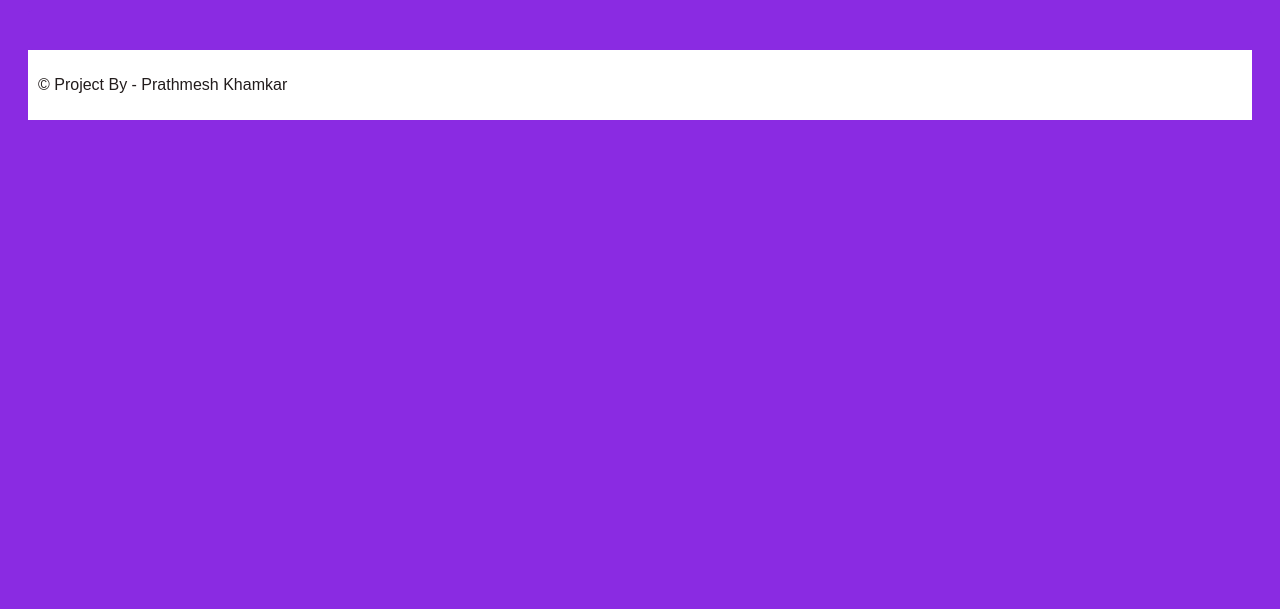
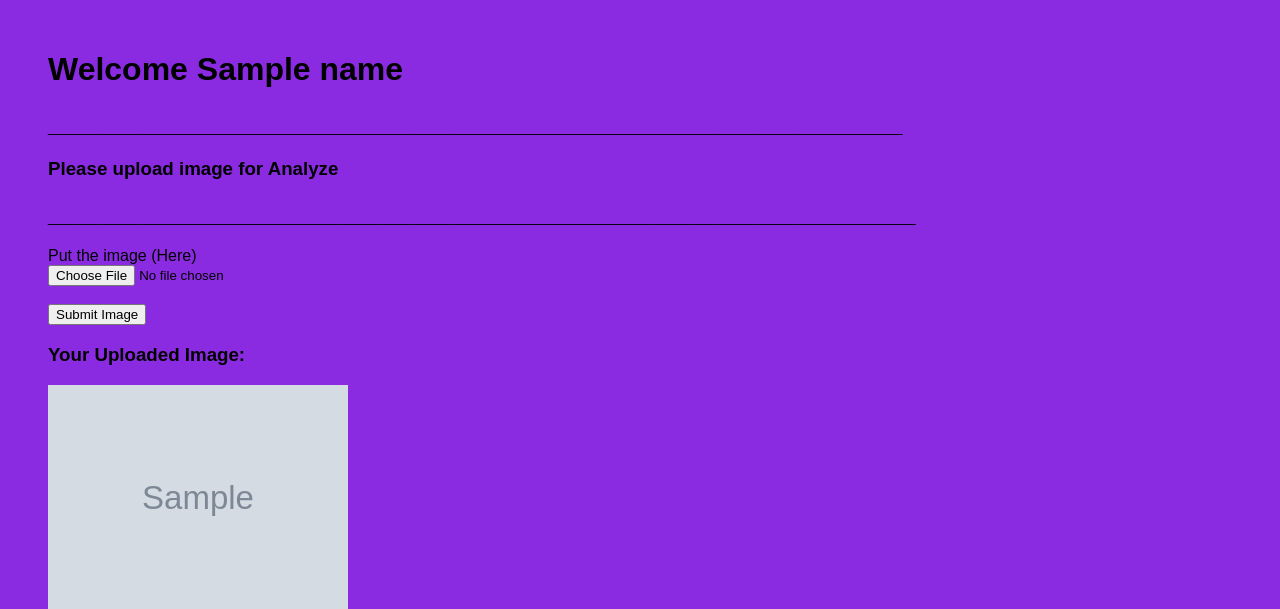
Before and after one commit to prathmeshkhamkar19-art/Project--mage_Analyzer, a Flask app: template templates/upload.html in a window 1280 px wide. Shown: the part 128-737 px from the top of the page. Before the commit the page ends 248 px from the top, so only its background shows below. Run offline with Flask 3, Linux system fonts and the light colour scheme; the template is opened without the code that fills it: values that come from a table or form of the project are taken from there, most other values are stand-ins (such as "Sample title", 1, 10 or a date in 2020); grey boxes marked "Sample" are stand-in pictures; parts of the project's set-up code (start-up, migrations or seed data) failed here and were passed over; some libraries are stand-ins or nearby versions.

Commit message:
render template if validation return True or False we have to pass img_obj and name(show on upload page) and also edit upload.html it also show image after submit

```diff
--- a/app.py
+++ b/app.py
@@ -35,18 +35,13 @@ def upload():
    if image_Obj.validate_on_submit():   # validator to chck we get image if not then render on upload page
       image_file = image_Obj.image.data      #get the image from form of imageinput in file image_file
 
-      name_af_secure = secure_filename(image_file.filename)
+      imagename_af_secure = secure_filename(image_file.filename)
 
-      image_file.save(os.path.join(app.config['UPLOAD_FOLDER'],name_af_secure))  #this save image(image_file) in static file with new_secure_name
+      image_file.save(os.path.join(app.config['UPLOAD_FOLDER'],imagename_af_secure))  #this save image(image_file) in static file with new_secure_name
 
+      return render_template('upload.html',form=image_Obj,name=name_for_upload_page,image=imagename_af_secure) # send all data in upload.html image to show after giving
 
-
-
-
-
-
-
-   return render_template("upload.html",name=name_for_upload_page)
+   return render_template("upload.html",form=image_Obj,name=name_for_upload_page)
 
 
 
--- a/form.py
+++ b/form.py
@@ -1,6 +1,7 @@
 from flask_wtf import FlaskForm #wht we use all function in flask form like validator and feild
-from wtforms import StringField,EmailField,SubmitField,FileField   #give the field to input the value
-from wtforms.validators import Email,ValidationError,DataRequired,FileRequired,FileAllowed  #rules for specific feild
+from wtforms import StringField,EmailField,SubmitField #give the field to input the value
+from wtforms.validators import Email,ValidationError,DataRequired  #rules for specific feild
+from flask_wtf.file import FileRequired, FileAllowed, FileField  #seaprate module for play with file
 
 class Datainput(FlaskForm) :   #need to extend th flaskform in class
     name = StringField(label="Name" , validators= [DataRequired()])   #get the name from user in name python variable
@@ -8,5 +9,5 @@ class Datainput(FlaskForm) :   #need to extend th flaskform in class
     submit= SubmitField("click to send Data and Goto upload")
 
 class Imageinput(FlaskForm):
-    image = FileField(label='Put the image (Here)',validators=[FileRequired().FileAllowed(['jpg','png','jpeg','gif','webp'],'image only!')])
+    image = FileField(label='Put the image (Here)',validators=[FileRequired(),FileAllowed(['jpg','png','jpeg','gif','webp'],'image only!')])
     submit_img = SubmitField(label="Submit Image")
--- a/templates/upload.html
+++ b/templates/upload.html
@@ -3,10 +3,30 @@
 {% block title %} ImageUpload Page  {% endblock %}
 
 {% block content %}
+<h1> Welcome {{ name }} </h1>
+<h2>________________________________________________________________</h2>
+<h3>Please upload image for Analyze </h3>
+<h2>_________________________________________________________________</h2>
 
 
-{{ form.hidden_token() }}
+<form method="POST" enctype="multipart/form-data" >
 
+    <p>
+        {{ form.hidden_tag() }}   <!-- CSRF token -->
+        {{ form.image.label }} <br>         <!-- Image label -->
+        {{ form.image }}     <br><br>    <!-- File input -->
+        {{ form.submit_img }}  <br>   <!-- Submit button -->
+
+    </p>
+
+</form>
+
+    <!--  Show image only after upload -->
+    {% if image %}
+        <h3>Your Uploaded Image:</h3>
+        <img src="{{ url_for('static', filename='uploads/' + image) }}"
+             width="300">
+    {% endif %}
 
 
 
```
Also changed, not shown: static/uploads/LOGO.jpeg (added), static/uploads/day_1.jpg (added).
